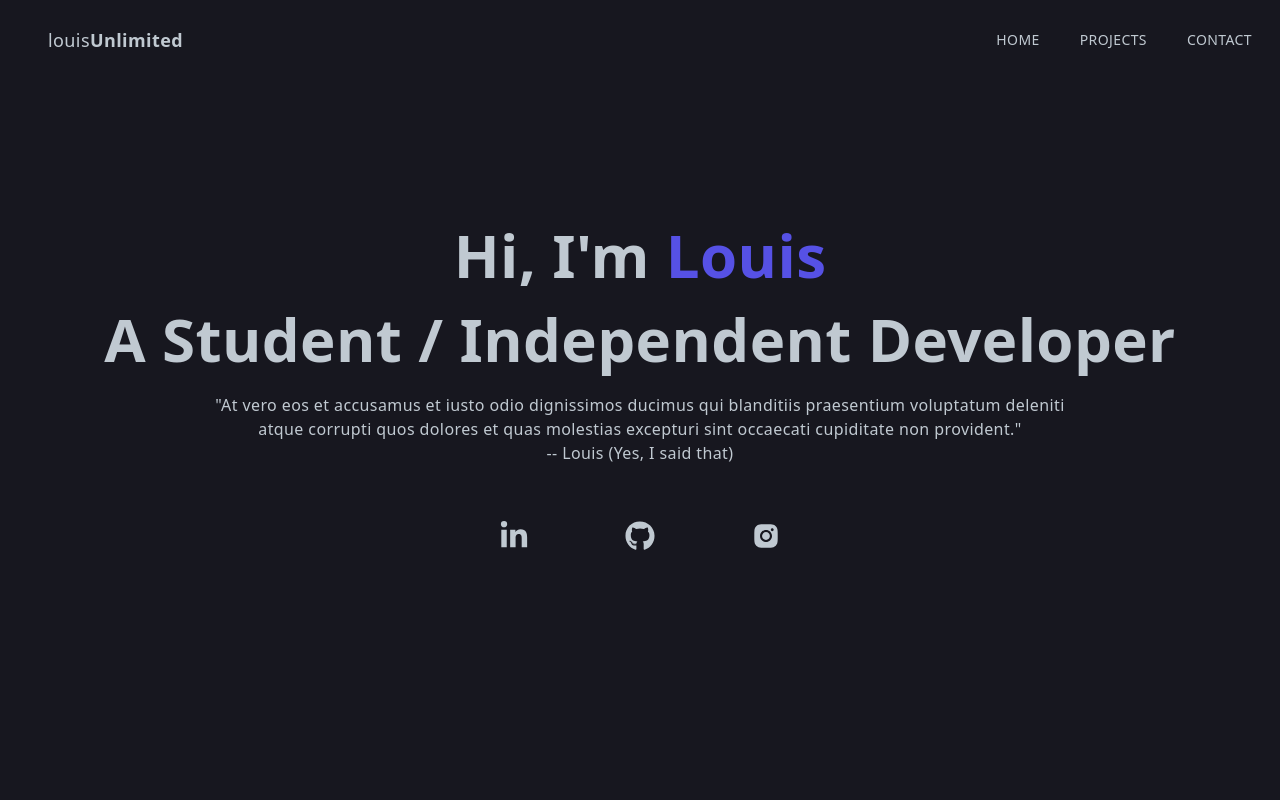
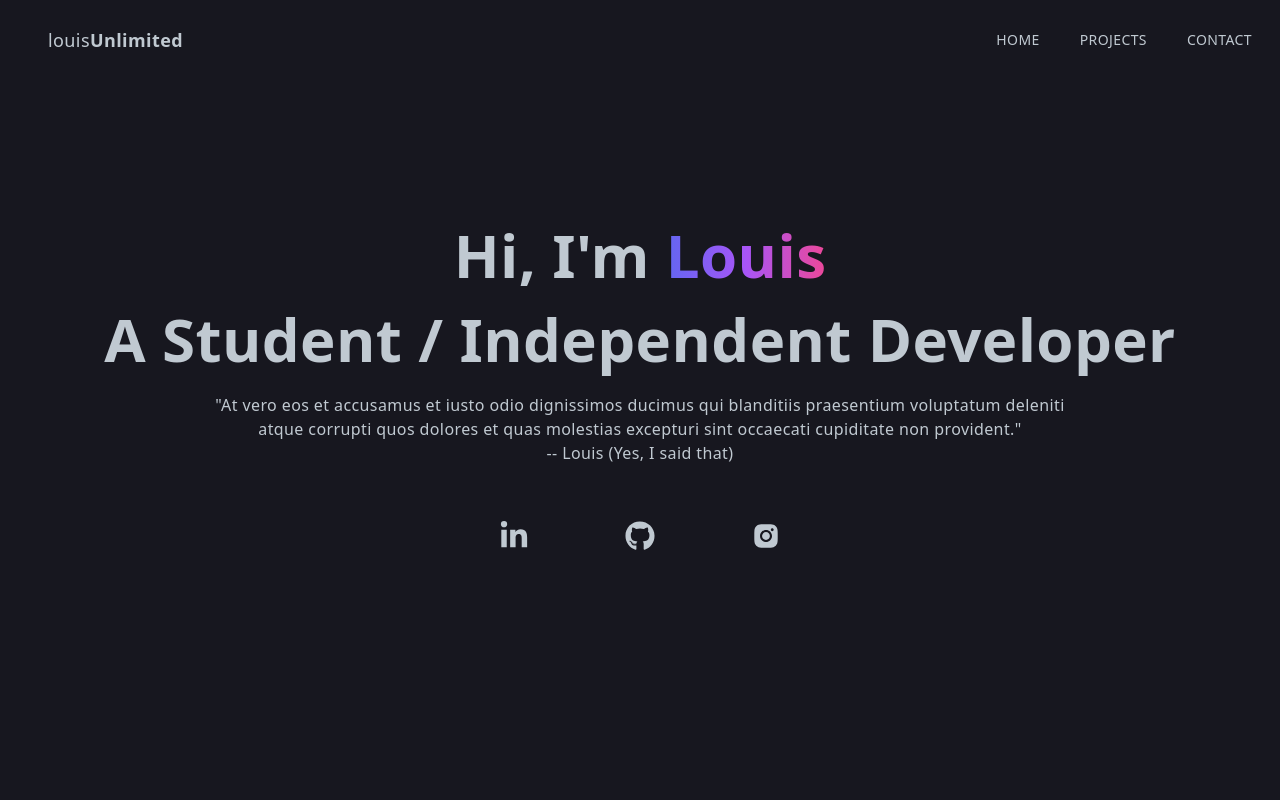
Before and after one commit to louisunlimited/louisunlimited.com, a Next.js app: page / in a window 1280 px wide. Shown: the top 800 px of the page. Built offline with nearby package versions, Linux system fonts and the light colour scheme.

Commit message:
chore(landing): adjust color & links

```diff
--- a/components/LandingPage.jsx
+++ b/components/LandingPage.jsx
@@ -3,11 +3,16 @@ import { social } from "../public/data";
 
 const LandingPage = () => {
   return (
-    <div className="w-full h-screen text-center">
+    <div id="home" className="w-full h-screen text-center">
       <div className="max-w-[1240px] w-full h-full mx-auto p-2 flex justify-center items-center">
         <div>
           <h1 className="py-4 text-white-700">
-            Hi, I&apos;m <span className="text-[#5651e5]">Louis</span>
+            Hi, I&apos;m&nbsp;
+            <span className="hover:animate-pulse">
+              <a className="text-transparent bg-clip-text bg-gradient-to-r from-indigo-500 via-purple-500 to-pink-500 cursor-default">
+                Louis
+              </a>
+            </span>
           </h1>
           <h1 className="py-2 text-white-700">
             A Student / Independent Developer
```
